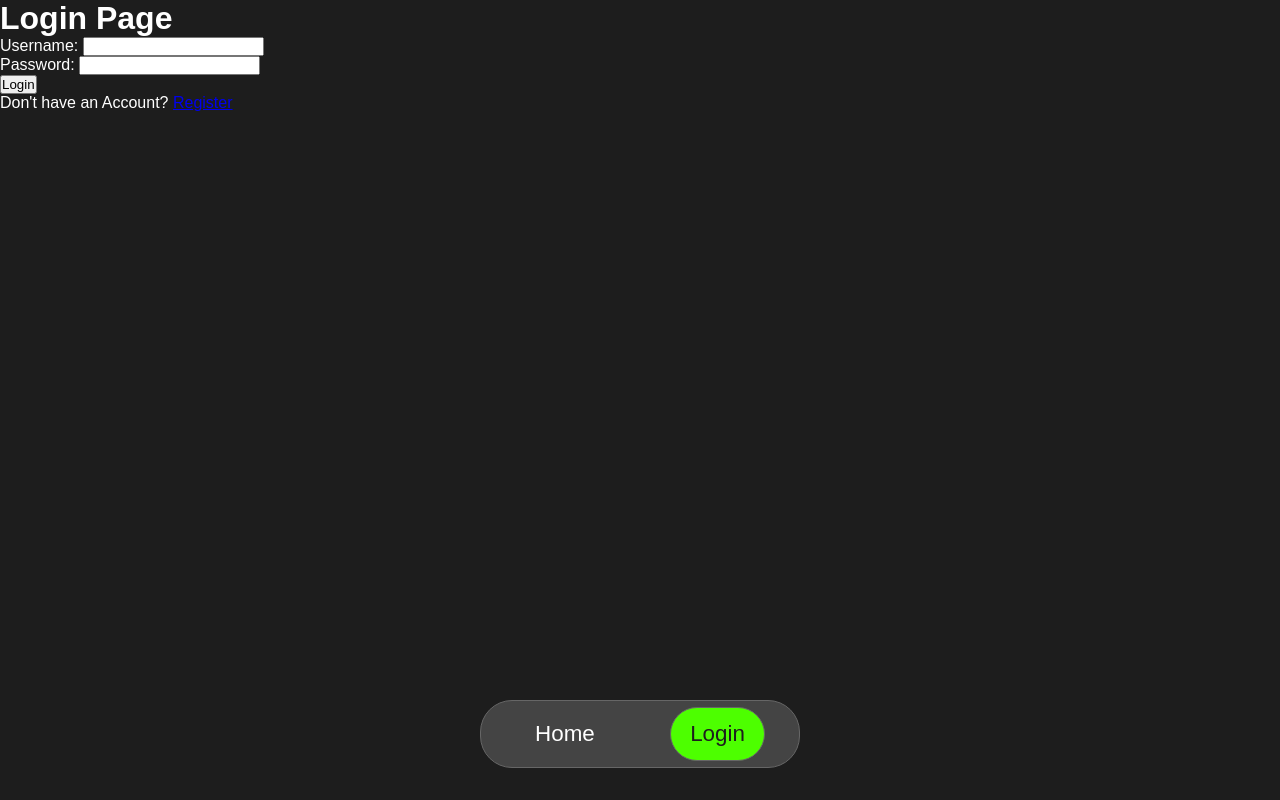
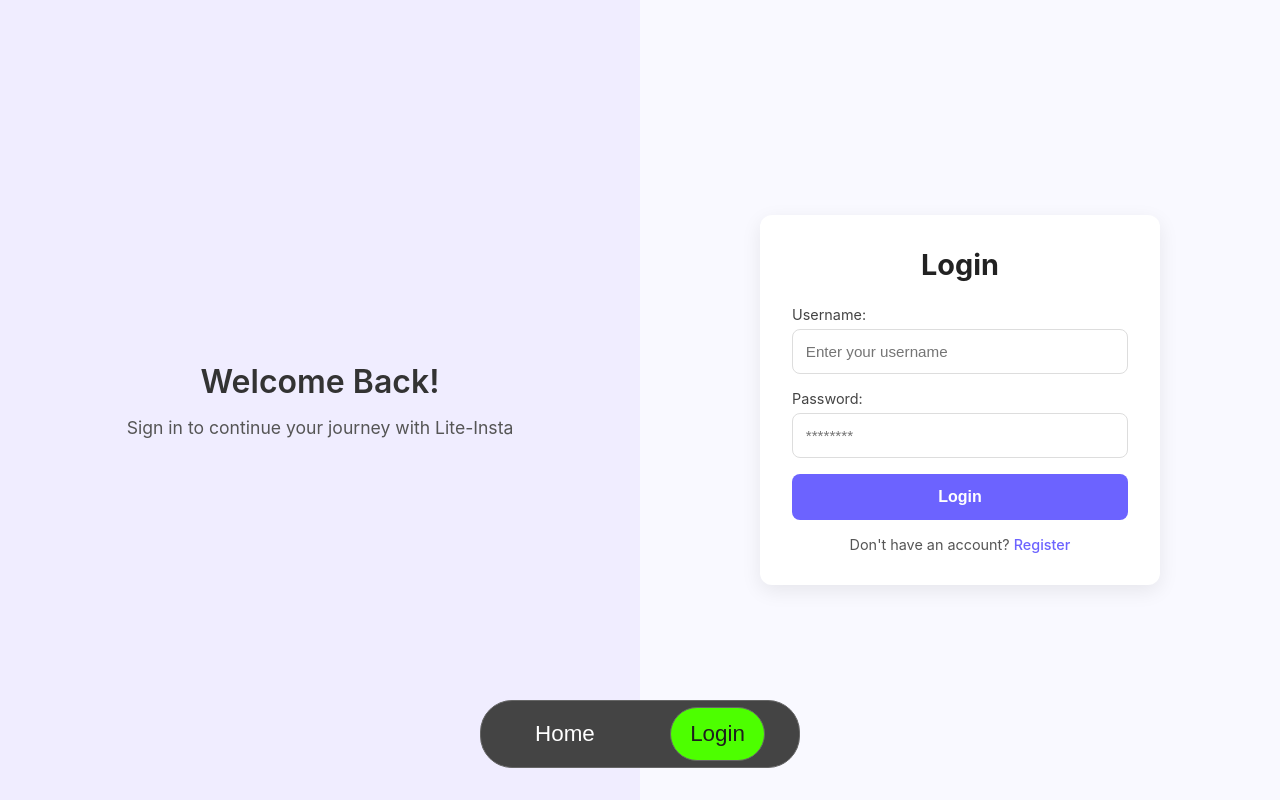
Before and after one commit to Pardeep-Shyoran/Lite-Insta, a React (Vite) app in the folder Frontend/: page /login in a window 1280 px wide. Built offline with nearby package versions, Linux system fonts and the light colour scheme; no server answers; a web font is replaced by a local one.

Commit message:
Register and login page styles and all validation added

```diff
--- a/Frontend/src/api/axiosconfig.jsx
+++ b/Frontend/src/api/axiosconfig.jsx
@@ -7,3 +7,6 @@ const instance = axios.create({
 });
 
 export default instance;
+
+// Ensure browser includes cookies on cross-site requests
+instance.defaults.withCredentials = true;
--- a/Frontend/src/features/Auth/authSlice.jsx
+++ b/Frontend/src/features/Auth/authSlice.jsx
@@ -20,7 +20,7 @@ const authSlice = createSlice({
       .addCase(registerUser.pending, (state) => {
         state.loading = true;
         state.error = null;
-        state.message = "Registering the User...";
+        state.message = "Creating your Account...";
       })
       .addCase(registerUser.fulfilled, (state, action) => {
         state.loading = false;
@@ -38,11 +38,13 @@ const authSlice = createSlice({
       .addCase(loginUser.pending, (state) => {
         state.loading = true;
         state.error = null;
+        state.message = "Logging in your Account...";
       })
       .addCase(loginUser.fulfilled, (state, action) => {
         state.loading = false;
         state.userInfo = action.payload.user;
         state.success = true;
+        state.message = action.payload.message;
       })
       .addCase(loginUser.rejected, (state, {payload}) => {
         state.loading = false;
--- a/Frontend/src/pages/Login/Login.jsx
+++ b/Frontend/src/pages/Login/Login.jsx
@@ -5,14 +5,15 @@ import { useSelector, useDispatch } from "react-redux";
 import { loginUser } from "../../features/Auth/authActions";
 import styles from "./Login.module.css";
 import { useEffect } from "react";
+import {toast} from "react-toastify"
 
 const Login = () => {
 
-  const {loading, success, error} = useSelector(state => state.authReducer);
+  const {loading, success, error, message, userInfo} = useSelector(state => state.authReducer);
   const dispatch = useDispatch();
   const navigate = useNavigate();
 
-  const { register, handleSubmit } = useForm();
+  const { register, handleSubmit, reset } = useForm();
 
   function LoginHandler(user) {
     // console.log(user);
@@ -21,36 +22,104 @@ const Login = () => {
 
   useEffect(() => {
     if(loading){
-      console.log("Loading...");
+      toast.info( message || "Loging in...");
+    }
+    if(error){
+      toast.error(error || "Something went wrong");
     }
     if(success){
+      toast.success(message || "Login Successful");
       navigate("/");
     }
-  })
+    reset();
+  }, [loading, success, navigate, message, error]);
 
   return (
+    // <>
+    //   <Helmet>
+    //     <title>Login - Lite-Insta</title>
+    //     <meta name="description" content="Login to Lite-Insta to access your account." />
+    //   </Helmet>
+    //   <div>
+    //     <div>
+    //       <h1>Login Page</h1>
+    //       <form onSubmit={handleSubmit(LoginHandler)} method="POST">
+    //         <div>
+    //           <label>Username: </label>
+    //           <input type="text" {...register('username')} />
+    //         </div>
+
+    //         <div>
+    //           <label>Password: </label>
+    //           <input type="password" {...register('password')} />
+    //         </div>
+
+    //         <button type="submit">Login</button>
+    //         <p>Don't have an Account? <Link to="/register">Register</Link></p>
+    //       </form>
+    //     </div>
+    //   </div>
+    // </>
+
     <>
       <Helmet>
         <title>Login - Lite-Insta</title>
-        <meta name="description" content="Login to Lite-Insta to access your account." />
+        <meta
+          name="description"
+          content="Login to Lite-Insta to access your account."
+        />
       </Helmet>
-      <div>
-        <div>
-          <h1>Login Page</h1>
-          <form onSubmit={handleSubmit(LoginHandler)} method="POST">
-            <div>
-              <label>Username: </label>
-              <input type="text" {...register('username')} />
-            </div>
 
-            <div>
-              <label>Password: </label>
-              <input type="password" {...register('password')} />
-            </div>
+      <div className={styles["login-container"]}>
+        {/* Left Section */}
+        <div className={styles["login-leftSection"]}>
+          <h2>Welcome Back!</h2>
+          <p>Sign in to continue your journey with Lite-Insta</p>
+        </div>
 
-            <button type="submit">Login</button>
-            <p>Don't have an Account? <Link to="/register">Register</Link></p>
-          </form>
+        {/* Right Section */}
+        <div className={styles["login-rightSection"]}>
+          <div className={styles["login-formBox"]}>
+            <h1>Login</h1>
+
+            <form onSubmit={handleSubmit(LoginHandler)} method="POST">
+              <div className={styles["login-formGroup"]}>
+                <label className={styles["login-label"]}>Username:</label>
+                <input
+                  type="text"
+                  {...register("username", {
+                    required: "Username is required",
+                  })}
+                  className={styles["login-input"]}
+                  placeholder="Enter your username"
+                />
+              </div>
+
+              <div className={styles["login-formGroup"]}>
+                <label className={styles["login-label"]}>Password:</label>
+                <input
+                  type="password"
+                  {...register("password", {
+                    required: "Password is required",
+                  })}
+                  className={styles["login-input"]}
+                  placeholder="********"
+                />
+              </div>
+
+              <button
+                type="submit"
+                className={styles["login-button"]}
+                disabled={loading}
+              >
+                {loading ? "Logging in..." : "Login"}
+              </button>
+
+              <p className={styles["login-extraText"]}>
+                Don't have an account? <Link to="/register">Register</Link>
+              </p>
+            </form>
+          </div>
         </div>
       </div>
     </>
--- a/Frontend/src/pages/Login/Login.module.css
+++ b/Frontend/src/pages/Login/Login.module.css
@@ -0,0 +1,127 @@
+/* Login.module.css */
+
+.login-container {
+  display: flex;
+  height: 100vh;
+  width: 100%;
+  background-color: #f9f9ff;
+  font-family: 'Inter', sans-serif;
+}
+
+.login-leftSection {
+  flex: 1;
+  display: flex;
+  flex-direction: column;
+  justify-content: center;
+  align-items: center;
+  background: #f0edff;
+  padding: 2rem;
+  text-align: center;
+}
+
+.login-leftSection h2 {
+  font-size: 2rem;
+  font-weight: 600;
+  margin-bottom: 1rem;
+  color: #333;
+}
+
+.login-leftSection p {
+  font-size: 1.1rem;
+  color: #555;
+}
+
+.login-rightSection {
+  flex: 1;
+  display: flex;
+  justify-content: center;
+  align-items: center;
+  padding: 2rem;
+}
+
+.login-formBox {
+  width: 100%;
+  max-width: 400px;
+  background: #fff;
+  border-radius: 12px;
+  padding: 2rem;
+  box-shadow: 0 6px 20px rgba(0, 0, 0, 0.08);
+}
+
+.login-formBox h1 {
+  font-size: 1.8rem;
+  margin-bottom: 1.5rem;
+  text-align: center;
+  color: #222;
+}
+
+.login-formGroup {
+  margin-bottom: 1rem;
+}
+
+.login-label {
+  display: block;
+  font-size: 0.9rem;
+  margin-bottom: 0.4rem;
+  color: #444;
+}
+
+.login-input {
+  width: 100%;
+  padding: 0.8rem;
+  border: 1px solid #ddd;
+  border-radius: 8px;
+  font-size: 0.95rem;
+  outline: none;
+  transition: 0.3s;
+}
+
+.login-input:focus {
+  border-color: #6c63ff;
+  box-shadow: 0 0 0 3px rgba(108, 99, 255, 0.2);
+}
+
+.login-error {
+  color: #e63946;
+  font-size: 0.8rem;
+  margin-top: 0.3rem;
+}
+
+.login-button {
+  width: 100%;
+  padding: 0.9rem;
+  background-color: #6c63ff;
+  color: #fff;
+  font-size: 1rem;
+  font-weight: 600;
+  border: none;
+  border-radius: 8px;
+  cursor: pointer;
+  transition: 0.3s;
+}
+
+.login-button:hover {
+  background-color: #574fd1;
+}
+
+.login-button:disabled {
+  opacity: 0.6;
+  cursor: not-allowed;
+}
+
+.login-extraText {
+  margin-top: 1rem;
+  text-align: center;
+  font-size: 0.9rem;
+  color: #555;
+}
+
+.login-extraText a {
+  color: #6c63ff;
+  text-decoration: none;
+  font-weight: 500;
+}
+
+.login-extraText a:hover {
+  text-decoration: underline;
+}
--- a/Frontend/src/pages/Register/Register.jsx
+++ b/Frontend/src/pages/Register/Register.jsx
@@ -1,6 +1,6 @@
 import { Helmet } from "react-helmet";
 import { useForm } from "react-hook-form";
-import { useEffect, useState } from "react";
+import { useEffect } from "react";
 import { Link, useNavigate } from "react-router-dom";
 import { useDispatch, useSelector } from "react-redux";
 import { toast } from "react-toastify";
@@ -19,6 +19,7 @@ const Register = () => {
   const {
     register,
     handleSubmit,
+    reset,
     watch,
     formState: { errors, isSubmitting },
   } = useForm();
@@ -41,15 +42,14 @@ const Register = () => {
       toast.info(message || "Registering ...");
     }
     if (error) {
-      toast.error(error);
+      toast.error(error || "Something went wrong");
     }
     if (success) {
-      // console.log(userInfo);
-      // console.log(message);
       toast.success(message || "Registration successful!");
       navigate("/");
     }
-  }, [success, navigate, loading, userInfo, message, error]);
+    reset();
+  }, [success, navigate, loading, message, error]);
 
   return (
     <>
@@ -60,23 +60,40 @@ const Register = () => {
           content="Create a new account on Lite-Insta."
         />
       </Helmet>
-      <div>
-        <h1>Register Page</h1>
+
+      <div className={styles["register-container"]}>
+        {/* Left section */}
+        <div className={styles["register-leftSection"]}>
+          <h2>Welcome!</h2>
+          <p>Create Account to start your journey with Lite-Insta</p>
+        </div>
+
+        {/* Right section with form */}
+        <div className={styles["register-rightSection"]}>
+          <div className={styles["register-formBox"]}>
+            <h1>Create An Account</h1>
+
             <form
               onSubmit={handleSubmit(RegisterHandler)}
               method="POST"
               encType="multipart/form-data"
             >
-          <div>
-            <label>Choose Profile Pic: </label>
-            <input type="file" {...register("profilePic")} />
+              <div className={styles["register-formGroup"]}>
+                <label className={styles["register-label"]}>
+                  Choose Profile Pic:
+                </label>
+                <input
+                  type="file"
+                  className={styles["register-input"]}
+                  {...register("profilePic")}
+                />
               </div>
 
-          <div>
-            <label>Full Name: </label>
+              <div className={styles["register-formGroup"]}>
+                <label className={styles["register-label"]}>Full Name:</label>
                 <input
                   {...register("fullName", {
-                required: { value: true, message: "Full Name is required." },
+                    required: "Full Name is required.",
                     minLength: {
                       value: 3,
                       message: "Full Name must be at least 3 characters.",
@@ -92,15 +109,20 @@ const Register = () => {
                   })}
                   type="text"
                   placeholder="John Doe"
+                  className={styles["register-input"]}
                 />
-            {errors.fullName && <p>{errors.fullName.message}</p>}
+                {errors.fullName && (
+                  <p className={styles["register-error"]}>
+                    {errors.fullName.message}
+                  </p>
+                )}
               </div>
 
-          <div>
-            <label>Email: </label>
+              <div className={styles["register-formGroup"]}>
+                <label className={styles["register-label"]}>Email:</label>
                 <input
                   {...register("email", {
-                required: { value: true, message: "Email is required." },
+                    required: "Email is required.",
                     pattern: {
                       value: /^[a-zA-Z0-9._%+-]+@[a-zA-Z0-9.-]+\.[a-zA-Z]{2,}$/,
                       message: "Please enter a valid email address.",
@@ -108,15 +130,20 @@ const Register = () => {
                   })}
                   type="email"
                   placeholder="user@mail.com"
+                  className={styles["register-input"]}
                 />
-            {errors.email && <p>{errors.email.message}</p>}
+                {errors.email && (
+                  <p className={styles["register-error"]}>
+                    {errors.email.message}
+                  </p>
+                )}
               </div>
 
-          <div>
-            <label>Username: </label>
+              <div className={styles["register-formGroup"]}>
+                <label className={styles["register-label"]}>Username:</label>
                 <input
                   {...register("username", {
-                required: { value: true, message: "Username is required." },
+                    required: "Username is required.",
                     minLength: {
                       value: 3,
                       message: "Username must be at least 3 characters.",
@@ -127,20 +154,26 @@ const Register = () => {
                     },
                     pattern: {
                       value: /^[a-zA-Z0-9_]+$/,
-                  message: "Username can only contain letters, numbers, and underscores.",
+                      message:
+                        "Username can only contain letters, numbers, and underscores.",
                     },
                   })}
                   type="text"
                   placeholder="username18"
+                  className={styles["register-input"]}
                 />
-            {errors.username && <p>{errors.username.message}</p>}
+                {errors.username && (
+                  <p className={styles["register-error"]}>
+                    {errors.username.message}
+                  </p>
+                )}
               </div>
 
-          <div>
-            <label>Password: </label>
+              <div className={styles["register-formGroup"]}>
+                <label className={styles["register-label"]}>Password:</label>
                 <input
                   {...register("password", {
-                required: { value: true, message: "Password is required." },
+                    required: "Password is required.",
                     minLength: {
                       value: 8,
                       message: "Password must be at least 8 characters.",
@@ -150,35 +183,58 @@ const Register = () => {
                       message: "Password must be at most 20 characters.",
                     },
                     pattern: {
-                  value: /^(?=.*[a-z])(?=.*[A-Z])(?=.*\d)(?=.*[@$!%*?&])[A-Za-z\d@$!%*?&]{8,}$/,
-                  message: "Password must contain at least one uppercase letter, one lowercase letter, one number, and one special character.",
+                      value:
+                        /^(?=.*[a-z])(?=.*[A-Z])(?=.*\d)(?=.*[@$!%*?&])[A-Za-z\d@$!%*?&]{8,}$/,
+                      message:
+                        "Password must contain uppercase, lowercase, number, and special character.",
                     },
                   })}
                   type="password"
                   placeholder="********"
+                  className={styles["register-input"]}
                 />
-            {errors.password && <p>{errors.password.message}</p>}
+                {errors.password && (
+                  <p className={styles["register-error"]}>
+                    {errors.password.message}
+                  </p>
+                )}
               </div>
 
-          <div>
-            <label>Confirm Password: </label>
+              <div className={styles["register-formGroup"]}>
+                <label className={styles["register-label"]}>
+                  Confirm Password:
+                </label>
                 <input
                   {...register("confirmPassword", {
-                required: { value: true, message: "Please confirm your password." },
+                    required: "Please confirm your password.",
                     validate: (value) =>
                       value === watch("password") || "Passwords do not match.",
                   })}
                   type="password"
                   placeholder="********"
+                  className={styles["register-input"]}
                 />
-            {errors.confirmPassword && <p>{errors.confirmPassword.message}</p>}
+                {errors.confirmPassword && (
+                  <p className={styles["register-error"]}>
+                    {errors.confirmPassword.message}
+                  </p>
+                )}
               </div>
 
-          <button type="submit" disabled={isSubmitting}>{isSubmitting ? "Registering..." : "Register"}</button>
-          <p>
+              <button
+                type="submit"
+                className={styles["register-button"]}
+                disabled={isSubmitting}
+              >
+                {isSubmitting ? "Registering..." : "Register"}
+              </button>
+
+              <p className={styles["register-extraText"]}>
                 Already have an account? <Link to="/login">Login</Link>
               </p>
             </form>
+          </div>
+        </div>
       </div>
     </>
   );
```
Also changed, not shown: Frontend/src/features/Auth/authActions.jsx (+7 -5 lines), Frontend/src/pages/Register/Register.module.css (+127 -0 lines). Lines whose indentation alone changed are shown as unchanged.
